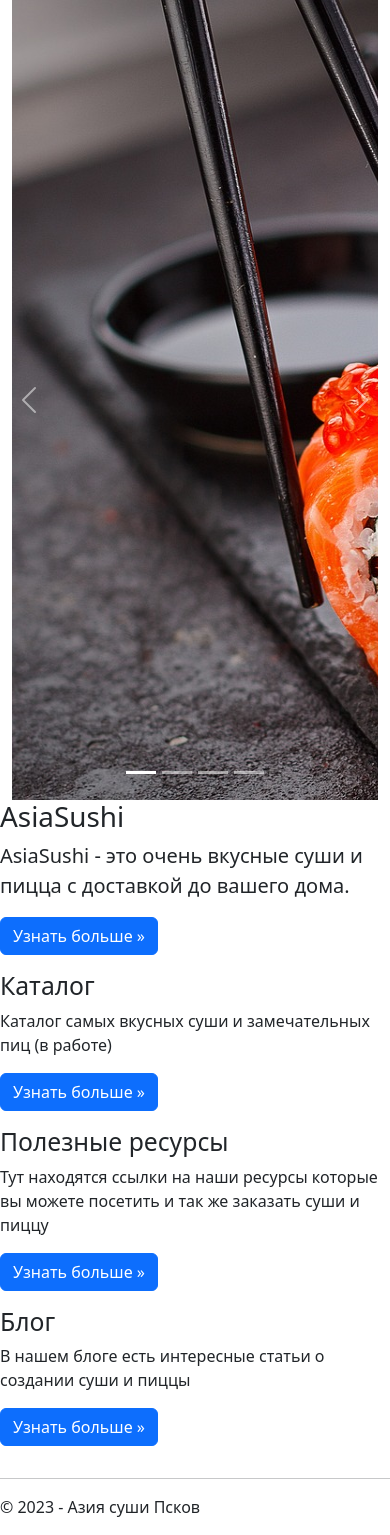
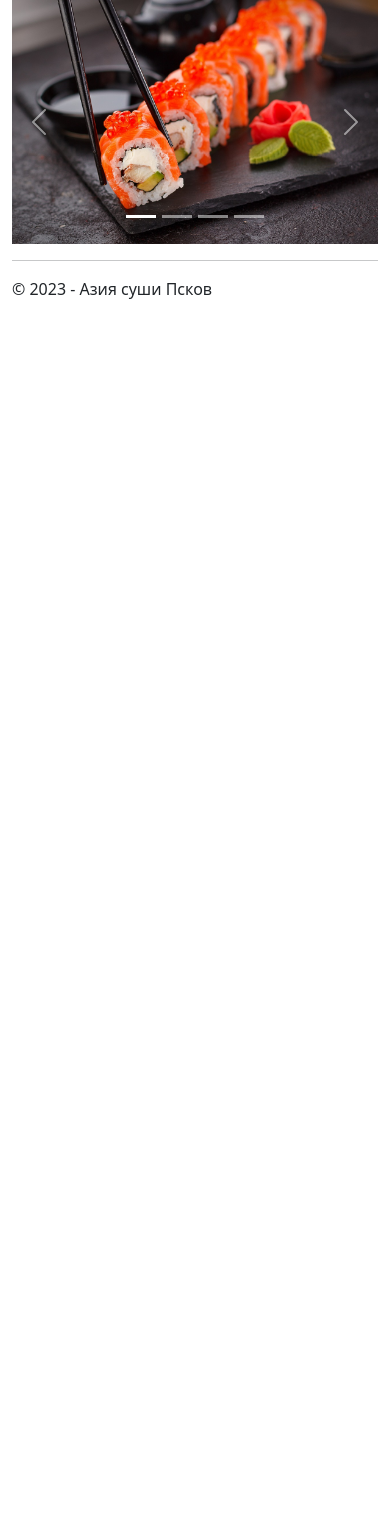
Before and after one commit to ArtmicRus/AsiaPskov, a Django app: page / in a window 390 px wide; the page is wider, and only the part inside the window is pictured. Shown: the part 66-1601 px from the top of that part. After the commit the page ends 365 px from the top of that part, so only its background shows below. Run offline with Django 3.2, Linux system fonts and the light colour scheme; some libraries are stand-ins or nearby versions.

Commit message:
Поменял фотки и доделал Главную страницу с каруселью

```diff
--- a/app/static/app/content/site.css
+++ b/app/static/app/content/site.css
@@ -42,12 +42,12 @@ input[type="checkbox"].input-validation-error {
 }
 
 h5 {
-    color: aqua;
+    color: navajowhite;
 }
 
 .carousel-img {
-    width: 10%;
-    height: 80%;
+    width: 100%;
+    height: auto;
 }
 
 .content-background {
--- a/app/templates/app/index.html
+++ b/app/templates/app/index.html
@@ -1,71 +1,8 @@
 {% extends "app/layout.html" %}
 {% block content %}
 {% load static %}
-<!--<--><!--div id="myCarousel" class="carousel slide" data-ride="carousel" data-interval="2000">
-    <ol class="carousel-indicators">
-        <li data-target="#myCarousel" data-slide-to="0" class="active"></li>
-        <li data-target="#myCarousel" data-slide-to="1"></li>
-        <li data-target="#myCarousel" data-slide-to="2"></li>
-        <li data-target="#myCarousel" data-slide-to="3"></li>
-    </ol>
-    <div class="carousel-inner " role="listbox">
-        <div class="item active">
-            <img src="{% static 'app/content/banner1.png'%} " alt="Первый слайд" class="img-responsive" />
-            <div class="carousel-caption" role="option">
-                <p>
-                    История суши
-                    <a class="btn btn-default" href="blogpost/1/">
-                        Читать далее
-                    </a>
-                </p>
-            </div>
-        </div>
-        <div class="item">
-            <img src="{% static 'app/content/banner2.png'%}" alt="Второй слайд" class="img-responsive" />
-            <div class="carousel-caption" role="option">
-                <p>
-                    Как правильно есть суши?
-                    <a class="btn btn-default" href="blogpost/3/">
-                        Читать далее
-                    </a>
-                </p>
-            </div>
-        </div>
-        <div class="item">
-            <img src=" {% static 'app/content/banner3.png'%} " alt="Третий слайд" class="img-responsive" />
-            <div class="carousel-caption" role="option">
-                <p>
-                    История пиццы
-                    <a class="btn btn-default" href="blogpost/2/">
-                        Читать далее
-                    </a>
-                </p>
-            </div>
-        </div>
-        <div class="item">
-            <img src=" {% static 'app/content/banner4.png'%} " alt="Четвёртый слайд" class="img-responsive" />
-            <div class="carousel-caption" role="option">
-                <p>
-                    Как готовить пиццу?
-                    <a class="btn btn-default" href="blogpost/4/">
-                        Читать далее
-                    </a>
-                </p>
-            </div>
-        </div>
-    </div>
-    <a class="left carousel-control" href="#myCarousel" role="button" data-slide="prev">
-        <span class="glyphicon glyphicon-chevron-left" aria-hidden="true"></span>
-        <span class="sr-only">Previous</span>
-    </a>
 
-    <a class="right carousel-control" href="#myCarousel" role="button" data-slide="next">
-        <span class="glyphicon glyphicon-chevron-right" aria-hidden="true"></span>
-        <span class="sr-only">Next</span>
-    </a>-->
-
-<!--</div>-->
-<div id="MyCarousel" class="carousel slide container" data-bs-ride="carousel" data-interval="200">
+<div id="MyCarousel" class="carousel slide" data-bs-ride="carousel" data-bs-interval="5000">
     <ol class="carousel-indicators">
         <li type="button" data-bs-target="#MyCarousel" data-bs-slide-to="0" class="active" aria-current="true" aria-label="Slide 1"></li>
         <li type="button" data-bs-target="#MyCarousel" data-bs-slide-to="1" aria-label="Slide 2"></li>
@@ -74,52 +11,42 @@
     </ol>
     <div class="carousel-inner " role="listbox">
         <div class="carousel-item active">
-            <img src=" {% static 'app/content/banner1.png'%} " class="d-block wd-100" alt="...">
+            <img src=" {% static 'app/content/banner1.png'%} " class="d-block w-100 img-responsive" alt="Slide 1">
             <div class="carousel-caption d-none d-md-block">
                 <h5>История суши</h5>
-                <a class="btn btn-default" href="blogpost/1/">
+                <a class="btn btn-primary" href="blogpost/1/">
                     Читать далее
                 </a>
             </div>
         </div>
         <div class="carousel-item">
-            <img src=" {% static 'app/content/banner2.png'%} " class="d-block" alt="...">
+            <img src=" {% static 'app/content/banner2.png'%} " class="d-block w-100 img-responsive" alt="Slide 2">
             <div class="carousel-caption d-none d-md-block">
                 <h5>Как правильно есть суши?</h5>
-                <a class="btn btn-default" href="blogpost/3/">
+                <a class="btn btn-primary" href="blogpost/3/">
                     Читать далее
                 </a>
             </div>
         </div>
         <div class="carousel-item">
-            <img src=" {% static 'app/content/banner3.png'%} " class="d-block" alt="...">
+            <img src=" {% static 'app/content/banner3.png'%} " class="d-block w-100 img-responsive" alt="Slide 3">
             <div class="carousel-caption d-none d-md-block">
                 <h5>История пиццы</h5>
-                <a class="btn btn-default" href="blogpost/2/">
+                <a class="btn btn-primary" href="blogpost/2/">
                     Читать далее
                 </a>
             </div>
         </div>
         <div class="carousel-item">
-            <img src=" {% static 'app/content/banner4.png'%} " class="d-block" alt="...">
+            <img src=" {% static 'app/content/banner4.png'%} " class="d-block w-100 img-responsive" alt="Slide 4">
             <div class="carousel-caption d-none d-md-block">
                 <h5>Как готовить пиццу?</h5>
-                <a class="btn btn-default" href="blogpost/4/">
+                <a class="btn btn-primary" href="blogpost/4/">
                     Читать далее
                 </a>
             </div>
         </div>
     </div>
-
-    <!--<a class="left carousel-control" href="#myCarousel" role="button" data-slide="prev">
-        <span class="glyphicon glyphicon-chevron-left" aria-hidden="true"></span>
-        <span class="sr-only">Previous</span>
-    </a>
-
-    <a class="right carousel-control" href="#myCarousel" role="button" data-slide="next">
-        <span class="glyphicon glyphicon-chevron-right" aria-hidden="true"></span>
-        <span class="sr-only">Next</span>
-    </a>-->
 
     <button class="carousel-control-prev" type="button" data-bs-target="#MyCarousel" data-bs-slide="prev">
         <span class="carousel-control-prev-icon" aria-hidden="true"></span>
@@ -131,31 +58,4 @@
     </button>
 </div>
 
-
-<div class="jumbotron">
-    <h1>AsiaSushi</h1>
-    <p class="lead">AsiaSushi - это очень вкусные суши и пицца с доставкой до вашего дома.</p>
-    <p><a href="https://www.djangoproject.com/" class="btn btn-primary btn-large">Узнать больше &raquo;</a></p>
-</div>
-
-<div class="row">
-    <div class="col-md-4">
-        <h2>Каталог</h2>
-        <p>
-            Каталог самых вкусных суши и замечательных пиц (в работе)
-        </p>
-        <p><a class="btn btn-primary btn-large" href="https://djangobook.com/django-tutorials/">Узнать больше &raquo;</a></p>
-    </div>
-    <div class="col-md-4">
-        <h2>Полезные ресурсы</h2>
-        <p>Тут находятся ссылки на наши ресурсы которые вы можете посетить и так же заказать суши и пиццу</p>
-        <p><a class="btn btn-primary btn-large" href="{% url 'links' %}">Узнать больше &raquo;</a></p>
-    </div>
-    <div class="col-md-4">
-        <h2>Блог</h2>
-        <p>В нашем блоге есть интересные статьи о создании суши и пиццы</p>
-        <p><a class="btn btn-primary btn-large" href="{% url 'blog' %}">Узнать больше &raquo;</a></p>
-    </div>
-</div>
-
 {% endblock %}
--- a/app/templates/app/layout.html
+++ b/app/templates/app/layout.html
@@ -54,7 +54,7 @@
             </div>
         </div>
     </nav>
-    <div>
+    <div class="container">
         {% block content %}{% endblock %}
         <hr />
         <footer >
--- a/app/templates/app/loginpartial.html
+++ b/app/templates/app/loginpartial.html
@@ -3,7 +3,7 @@
     {% csrf_token %}
     <ul class="nav navbar-nav navbar-right">
         <li><span class="navbar-brand">Здравствуйте {{ user.username }}!</span></li>
-        <li><a class="navbar-brand" href="javascript:document.getElementById('logoutForm').submit()">Выйти из системы</a></li>
+        <li><a class="btn btn-danger" href="javascript:document.getElementById('logoutForm').submit()">Выйти из системы</a></li>
     </ul>
 </form>
 
```
Also changed, not shown: app/static/app/content/banner2.png, app/static/app/content/banner3.png, db.sqlite3.
